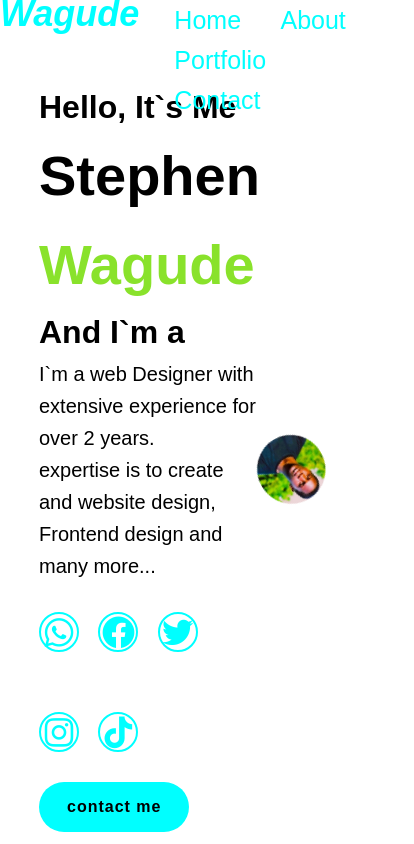
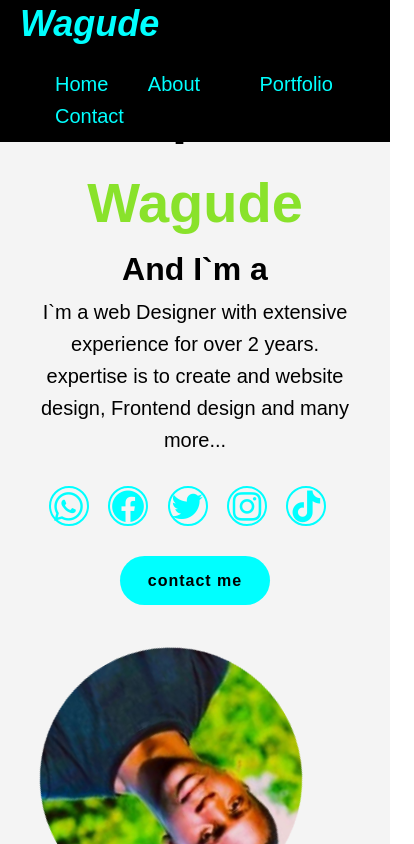
Before and after one commit to wagudesteven/wagude-portfolio, a plain HTML site: page index.html in a window 390 px wide. Shown: the top 844 px of the page, 414 px wide, since content can reach past the window. Drawn offline with nearby package versions, Linux system fonts and the light colour scheme.

Commit message:
Add files via upload

```diff
--- a/index.html
+++ b/index.html
@@ -7,7 +7,7 @@
     <link rel="stylesheet" href="style.css">
     <link href='https://unpkg.com/boxicons@2.1.4/css/boxicons.min.css' rel='stylesheet'>
 </head>
-<body>
+<body id="message">
     <header class="">
         <div class="header">
             <h1 class="logo">Wagude</h1>
@@ -56,7 +56,7 @@
                 and excellent abilities in solving problems. My goal and desire  is to
                 create programs and websites that can help solve the emerging problems in our society.</p>
 
-                <div class="Skills" id="Skills">
+                <div class="Skills" id="message">
                     <h1> MY <span>SKILLS</span> </h1>
                     <ul>
                     <li><h3>HTML</h3>
--- a/style.css
+++ b/style.css
@@ -17,8 +17,8 @@ body {
     top: 0%;
     left: 0%;
     width: 100%;
-    padding: 20px,10%;
-    background: transparent;
+    padding: 15px,30px;
+    background: black;
     display: flex;
     justify-content: space-between;
     z-index: 100;
@@ -26,8 +26,8 @@ body {
 }
 
 .navbar a {
-    display: inline-block;
-    font-size: 25px;
+    display: inline-flex;
+    font-size: 20px;
     color: aqua;
     text-decoration: none;
     font-weight: 500;
@@ -36,22 +36,22 @@ body {
 }
 .navbar a:hover{
     color:blue;
+    border-radius: 5px;
 }
 
 .container {
     max-width: 1200px;
     margin: 0 auto;
-    padding: 0 20px;
+    padding: 0 3px;
 }
 
 .home{
-    position: relative;
-    width: 100%;
+    display: flex;
     justify-content: space-between;
-    height: 100vh;
     display: flex;
     align-items: center;
-    padding: 70px 10% 0;
+    padding: 50px;
+    background-color: #f4f4f4;
 }
 .home img{
     width: 75%;
@@ -64,7 +64,7 @@ body {
 
 }
 .home-content{
-    max-width: 600px;
+    max-width: 50%;
 }
 .home-content span{
     color:rgb(137, 226, 43);
@@ -144,6 +144,10 @@ footer {
     padding: 20px 0;
 }
 
+footer a {
+    color: #007bff;
+}
+
 header h1 {
     font-size: 2em;
 }
@@ -168,7 +172,7 @@ nav ul {
 }
 
 nav ul li {
-    display: inline;
+    display: inline-block;
     margin-right: 20px;
 }
 
@@ -293,3 +297,49 @@ h2 {
         width: 20%;
     }
 }
+
+/* Responsive styles */
+@media (max-width: 600px) {
+    .header {
+        flex-direction: column;
+        align-items: flex-start;
+    }
+
+    .navbar ul {
+        flex-direction: column;
+        gap: 2px;
+    }
+
+    .home {
+        flex-direction: column;
+        align-items: center;
+    }
+
+    .home-content {
+        max-width: 100%;
+        text-align: center;
+    }
+
+    .img {
+        margin-top: 20px;
+        text-align: center;
+    }
+
+    .Skills ul {
+        padding-left: 20px;
+    }
+}
+
+@media (max-width: 480px) {
+    .header {
+        padding: 10px 20px;
+    }
+
+    .home {
+        padding: 20px;
+    }
+
+    .container {
+        padding: 10px;
+    }
+}
```
